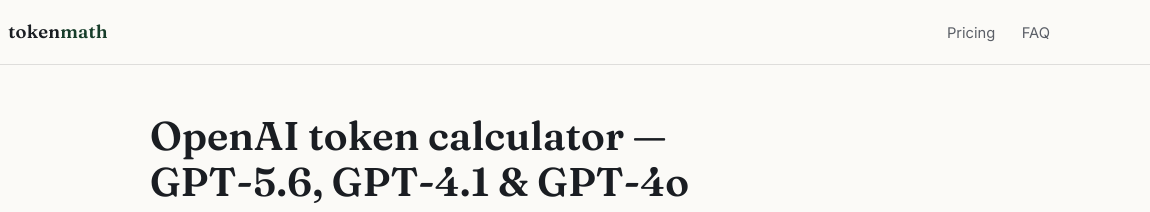
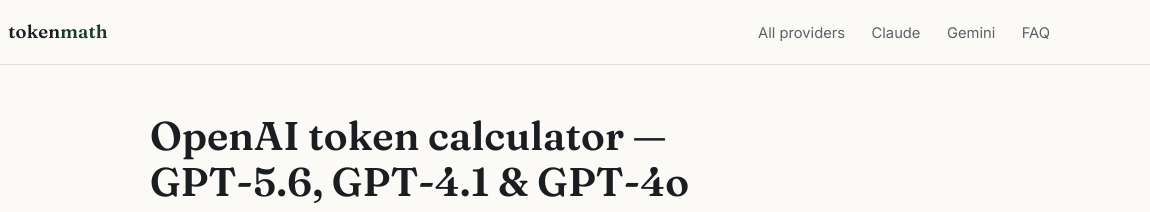
Before and after one commit to failedengineers/AI_pricing, a plain HTML site: page openai-token-calculator.html in a window 1280 px wide. Shown: the top 212 px of the page, 130-1280 px from the left. Drawn offline with nearby package versions, Linux system fonts and the light colour scheme.

Commit message:
Update openai-token-calculator.html

```diff
--- a/openai-token-calculator.html
+++ b/openai-token-calculator.html
@@ -407,7 +407,9 @@
       token<span>math</span>
     </div>
     <nav class="site-nav">
-      <a href="#pricing">Pricing</a>
+      <a href="index.html">All providers</a>
+      <a href="claude-token-calculator.html">Claude</a>
+      <a href="gemini-token-calculator.html">Gemini</a>
       <a href="#faq">FAQ</a>
     </nav>
   </div>
```
